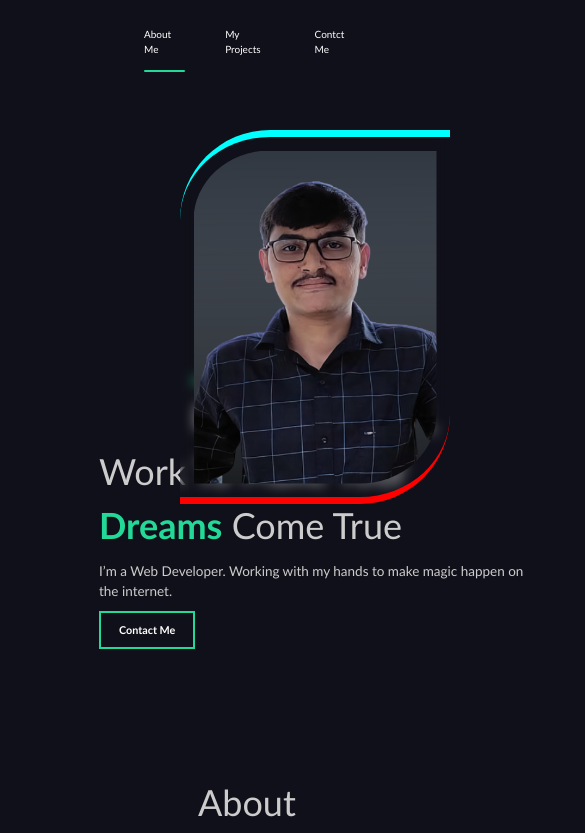
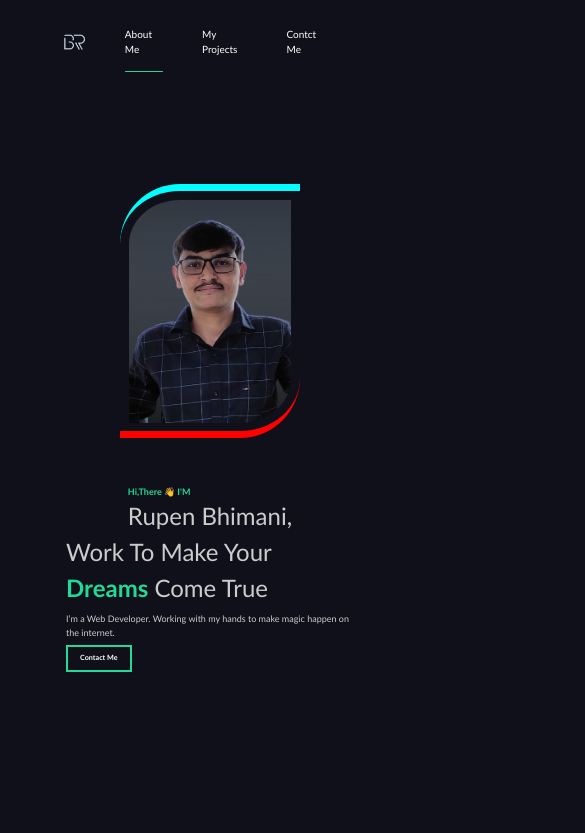
Before and after one commit to Rupen109/portfolio-1.0, a React (Create React App) app: page / in a window 390 px wide. Shown: the top 833 px of the page, 585 px wide, since content can reach past the window. Built offline with nearby package versions, Linux system fonts and the light colour scheme.

Commit message:
responsive design

```diff
--- a/src/Components/GlobalStyle.js
+++ b/src/Components/GlobalStyle.js
@@ -13,7 +13,7 @@ const GlobalStyle = createGlobalStyle`
 
 html{
     @media (max-width:500px){
-        font-size: 9px;
+        font-size: 6px;
     }
 }
 
```
